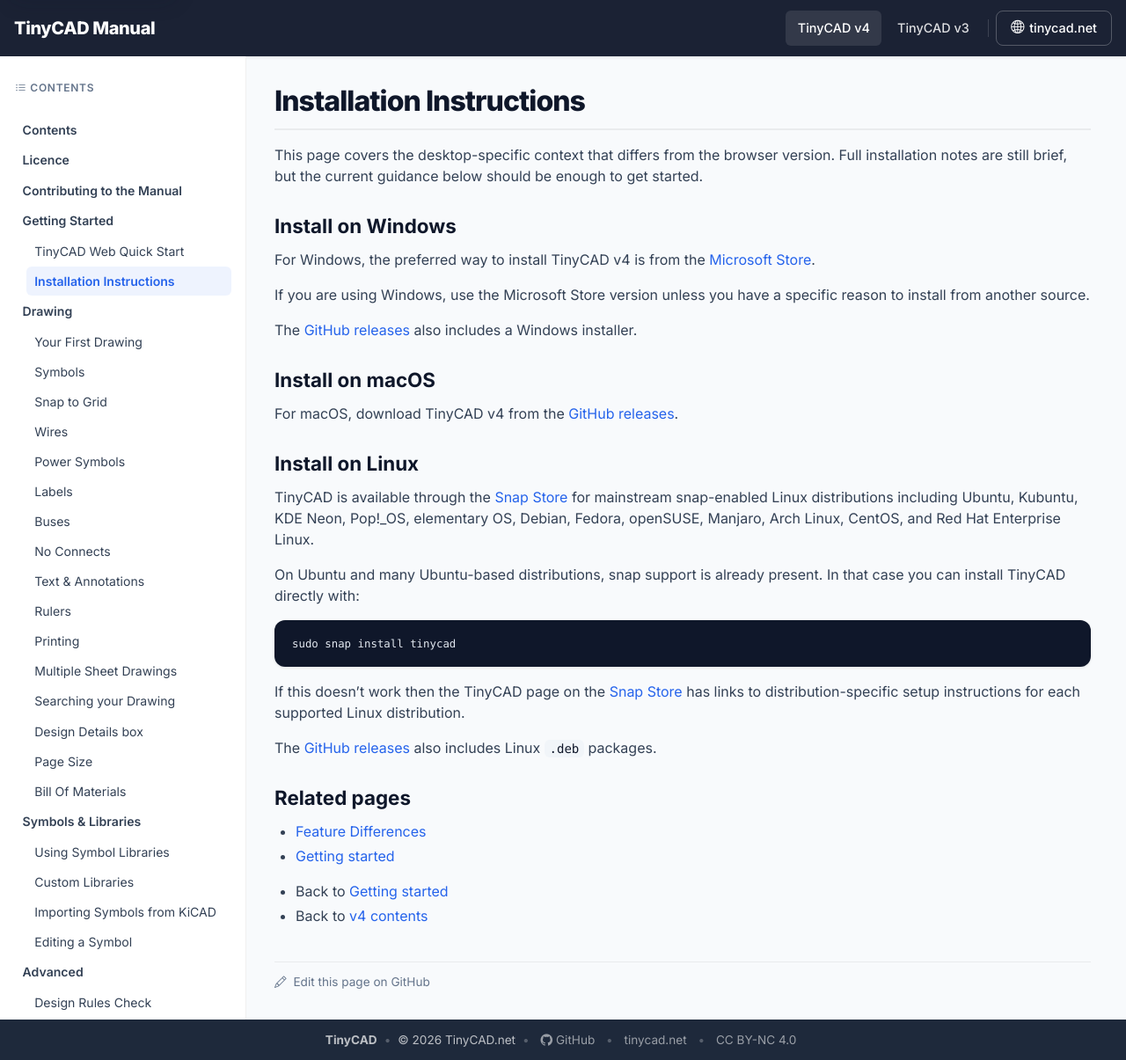
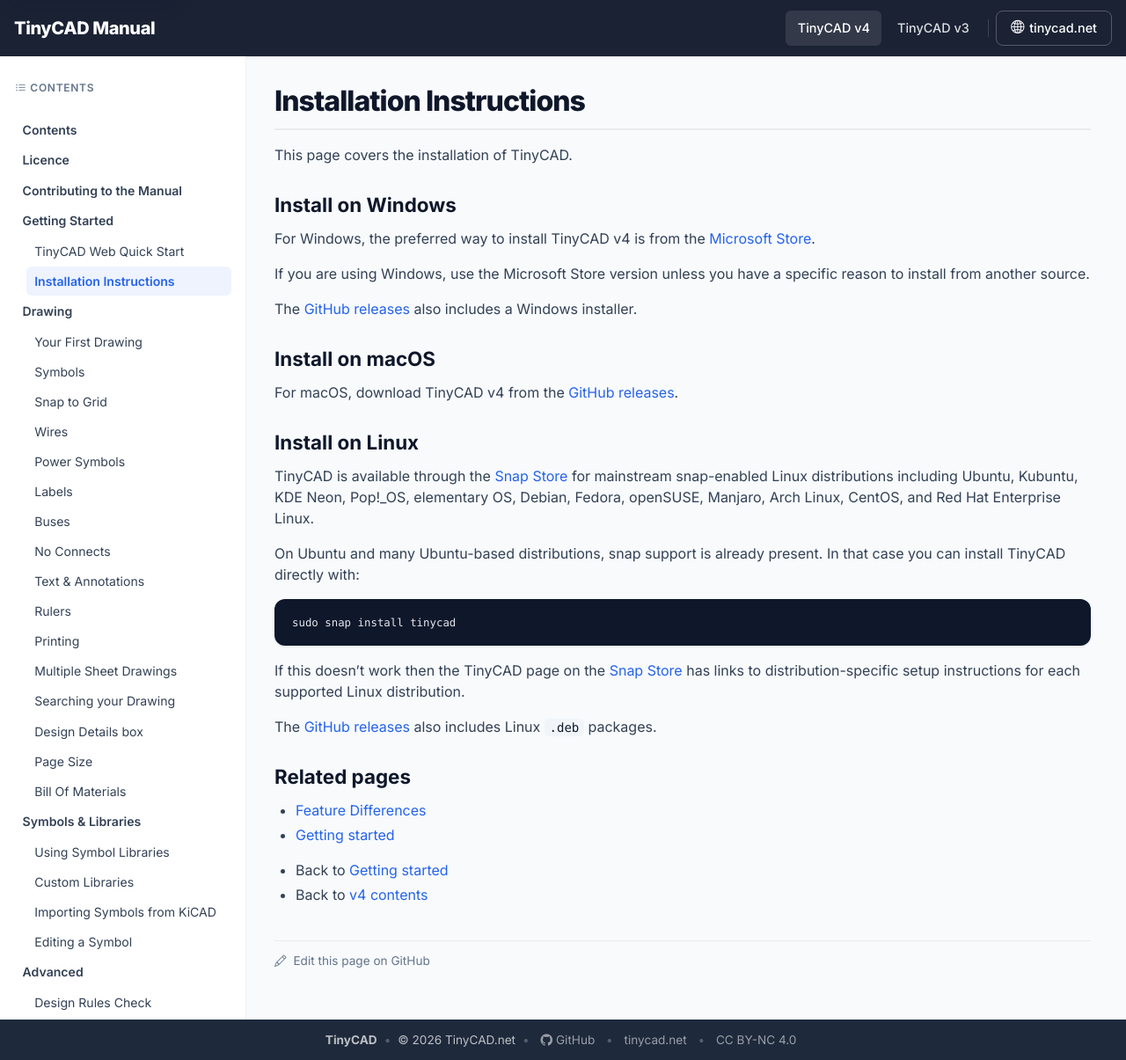
Before and after one commit to matt123p/TinyCAD-docs, a Jekyll site: the page built from docs/v4/TinyCAD-Desktop-App.md, in a window 1280 px wide. Shown: the whole page at 88% size. Built offline with Jekyll 4.4.1, drawn with Linux system fonts in a browser that asks for light colours; a style sheet for code colours, icons or effects is not loaded; our own code applies the rules of GitHub Pages for plain Markdown files.

Commit message:
Tighten up text

```diff
--- a/docs/v4/TinyCAD-Desktop-App.md
+++ b/docs/v4/TinyCAD-Desktop-App.md
@@ -4,9 +4,7 @@
 
 # Installation Instructions
 
-This page covers the desktop-specific context that differs from the browser
-version. Full installation notes are still brief, but the current guidance
-below should be enough to get started.
+This page covers the installation of TinyCAD.
 
 ## Install on Windows
 
```
